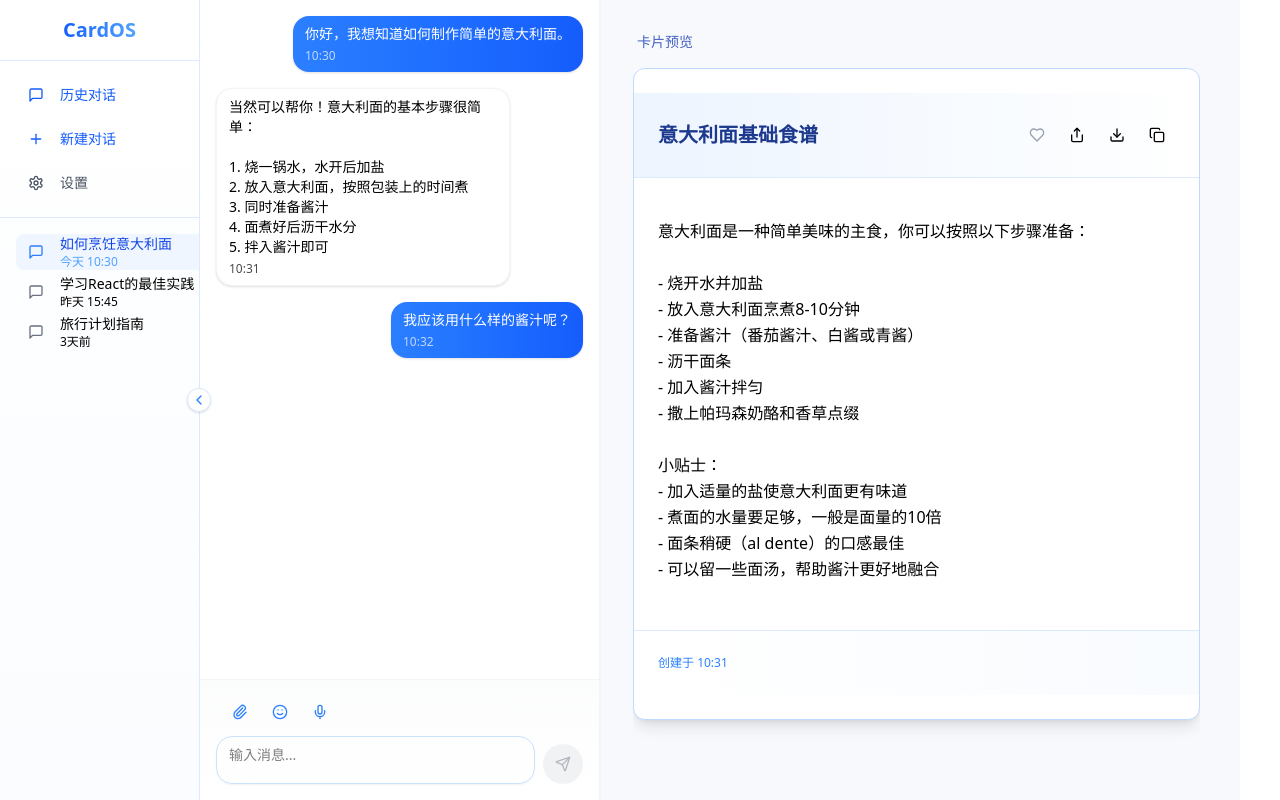
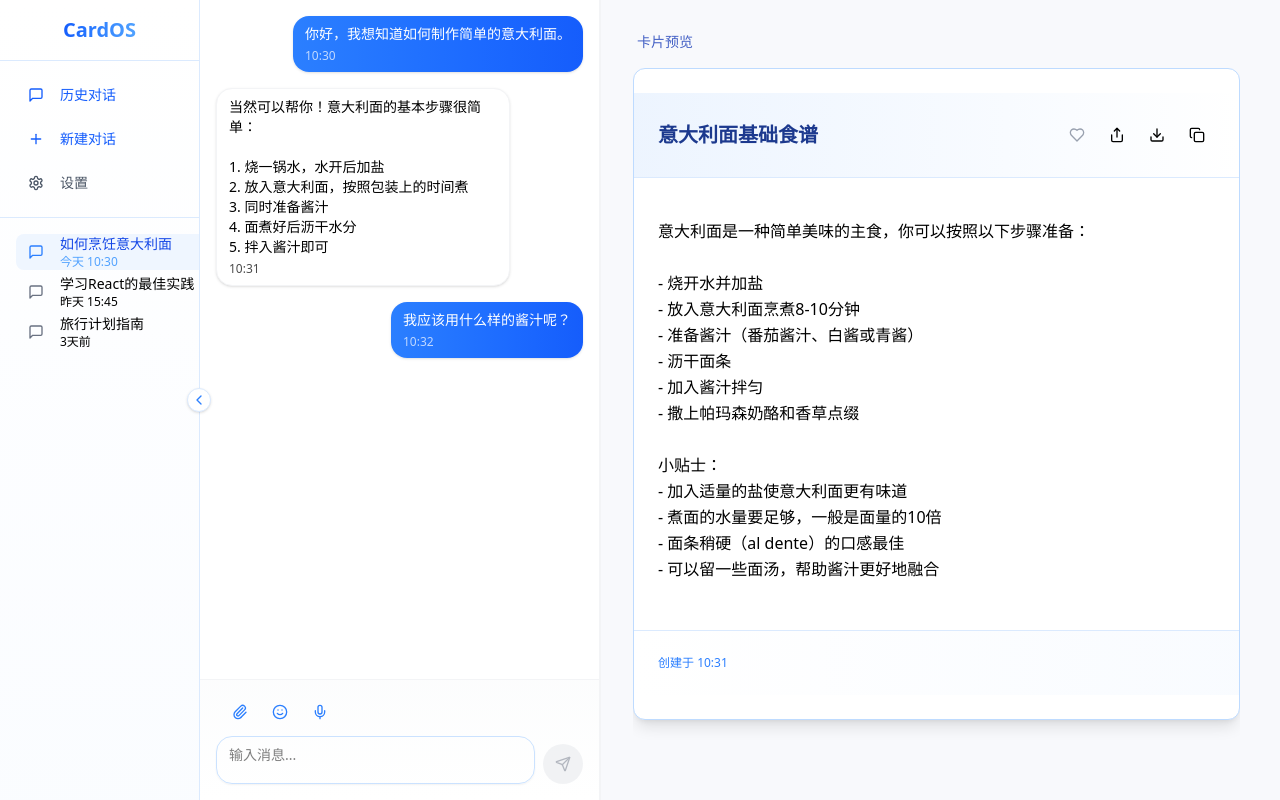
Before and after one commit to Peiiii/cardos, a React (Vite) app: page / in a window 1280 px wide. Built offline with nearby package versions, Linux system fonts and the light colour scheme.

Commit message:
Remove max width constraint to let card preview fill available space

```diff
--- a/src/components/layout/card-preview.tsx
+++ b/src/components/layout/card-preview.tsx
@@ -10,7 +10,7 @@ interface CardPreviewProps {
 export function CardPreview({ className, children }: CardPreviewProps) {
   return (
     <div className={cn(
-      "flex flex-col h-full flex-1 min-w-[600px] max-w-[50%] bg-[#F8F9FC] pt-8 px-8 pb-6 border-l border-l-gray-100",
+      "flex flex-col h-full flex-1 min-w-[600px] bg-[#F8F9FC] pt-8 px-8 pb-6 border-l border-l-gray-100",
       className
     )}>
       <h2 className="text-sm font-medium text-blue-800/80 mb-4 pl-1">卡片预览</h2>
```
